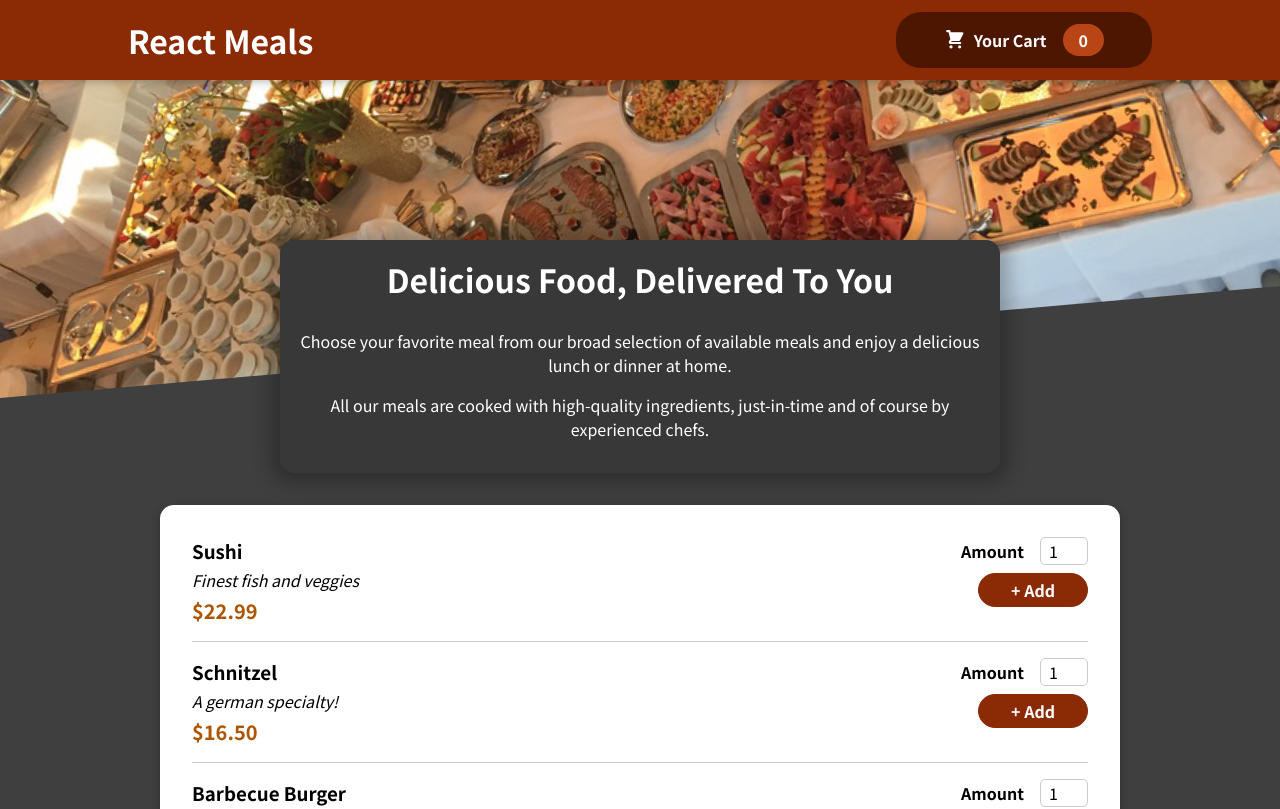
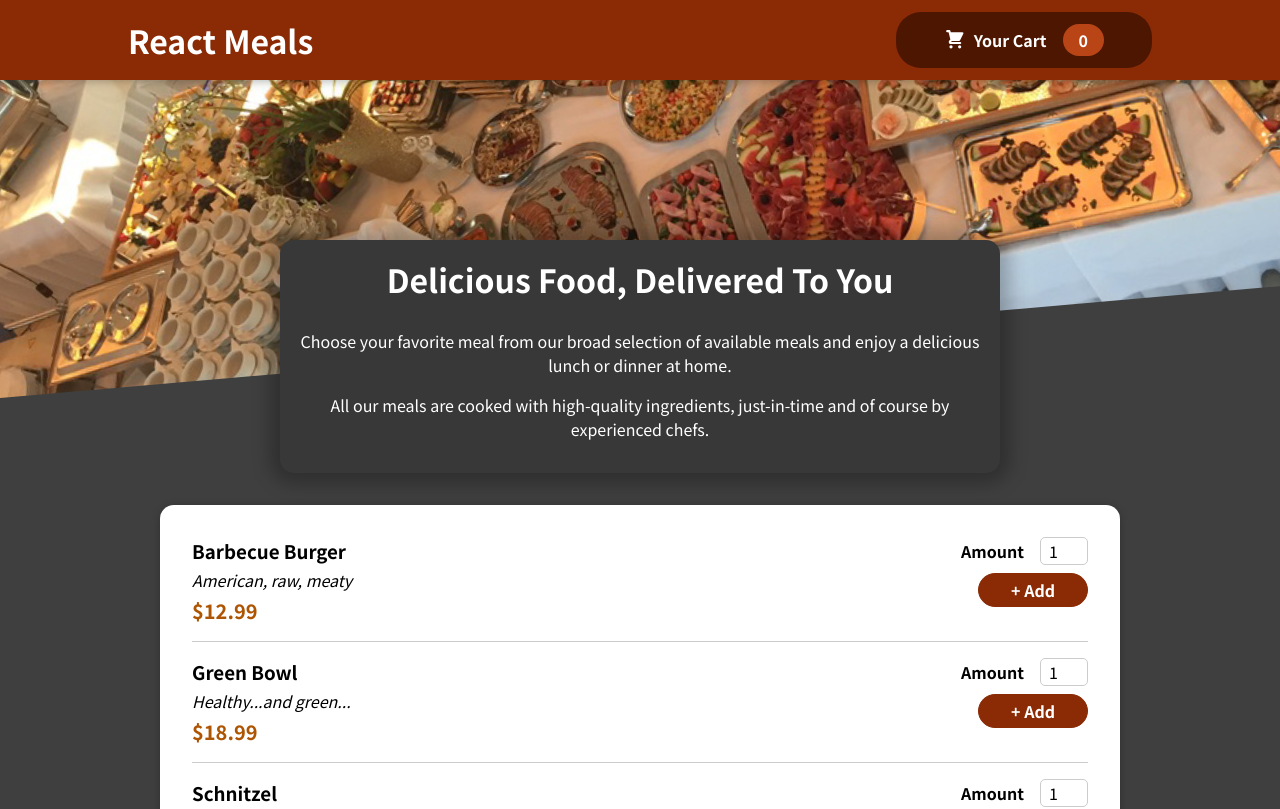
Before and after one commit to hines-sharrod/React-Online-Ordering, a React (Create React App) app: page / in a window 1280 px wide. Shown: the top 809 px of the page. Built offline with nearby package versions, Linux system fonts and the light colour scheme.

Commit message:
sorted the availabe meals

```diff
--- a/src/components/Meals/AvailableMeals.js
+++ b/src/components/Meals/AvailableMeals.js
@@ -48,7 +48,7 @@ const sortedMeals = [ ...DUMMY_MEALS ].sort( function ( a, b ) {
 } )
 
 const AvailableMeals = () => {
-  const mealsList = DUMMY_MEALS.map( meal => (
+  const mealsList = sortedMeals.map( meal => (
     <MealItem
       key={meal.id}
       id={meal.id}
```
